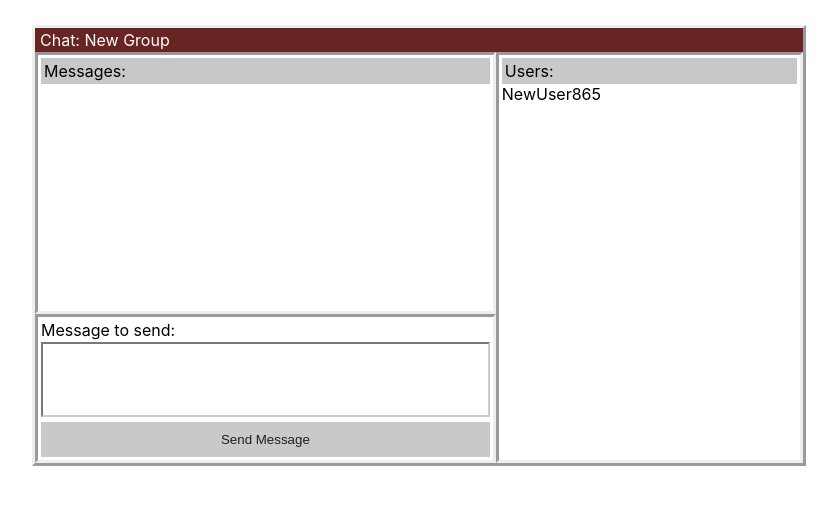
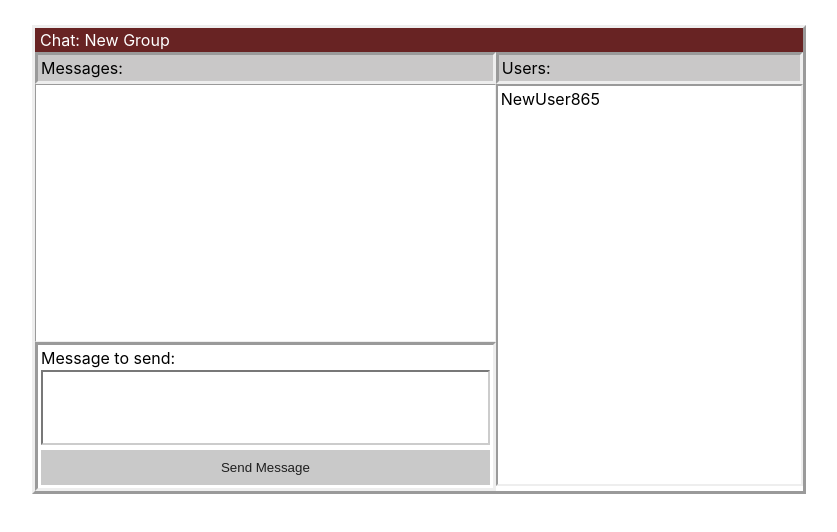
Before and after one commit to jasminnancy/chatroom-frontend, a React (Create React App) app: page / in a window 1280 px wide. Shown: the top 532 px of the page, without its empty margins (221-1058 px from the left). Built offline with nearby package versions, Linux system fonts and the light colour scheme.

Commit message:
fixed incorrect css className

```diff
--- a/src/App.css
+++ b/src/App.css
@@ -33,7 +33,7 @@
   border: 3px inset;
   text-align: left;
   padding: 3px;
-  overflow-y: scroll;
+  overflow-y: scroll
 }
 
 .sub-header {
@@ -42,8 +42,12 @@
 }
 
 .message-list {
+  text-align: left;
+  padding: 3px;
+  border: 1px inset;
   height: 250px;
   max-height: 250px;
+  overflow-y: scroll;
 }
 
 .message input[type=text] {
@@ -70,3 +74,11 @@
 .message input[type=submit]:hover {
   background-color: #aaaaaa;
 }
+
+.user-list {
+  border: 2px inset;
+  height: 392px;
+  text-align: left;
+  padding: 3px;
+  overflow-y: scroll;
+}
--- a/src/components/Messages.js
+++ b/src/components/Messages.js
@@ -19,8 +19,9 @@ class Messages extends Component {
 
     render() {
         return (
-            <div className='sub-container message-list'>
-                <div className='sub-header'>Messages:</div>
+            <div>
+                <div className='sub-container sub-header'>Messages:</div>
+                <div className='message-list'>
                     {this.props.messages
                         ? this.props.messages.map(message =>
                             <div>
@@ -29,6 +30,7 @@ class Messages extends Component {
                                         : message.user}: {message.message}
                             </div>)
                                 : null}
+                </div>
             </div>
         )
     }
--- a/src/components/Users.js
+++ b/src/components/Users.js
@@ -2,11 +2,13 @@ import React from 'react'
 
 const Users = (props) => {
     return (
-        <div className='sub-container'>
-            <div className='sub-header'>Users:</div>
+        <div>
+            <div className='sub-container sub-header'>Users:</div>
+            <div className='user-list'>
             {props.users
                 ? props.users.map(user => user)
                     : null}
+            </div>
         </div>
     )
 }
```
Lines whose indentation alone changed are shown as unchanged.
